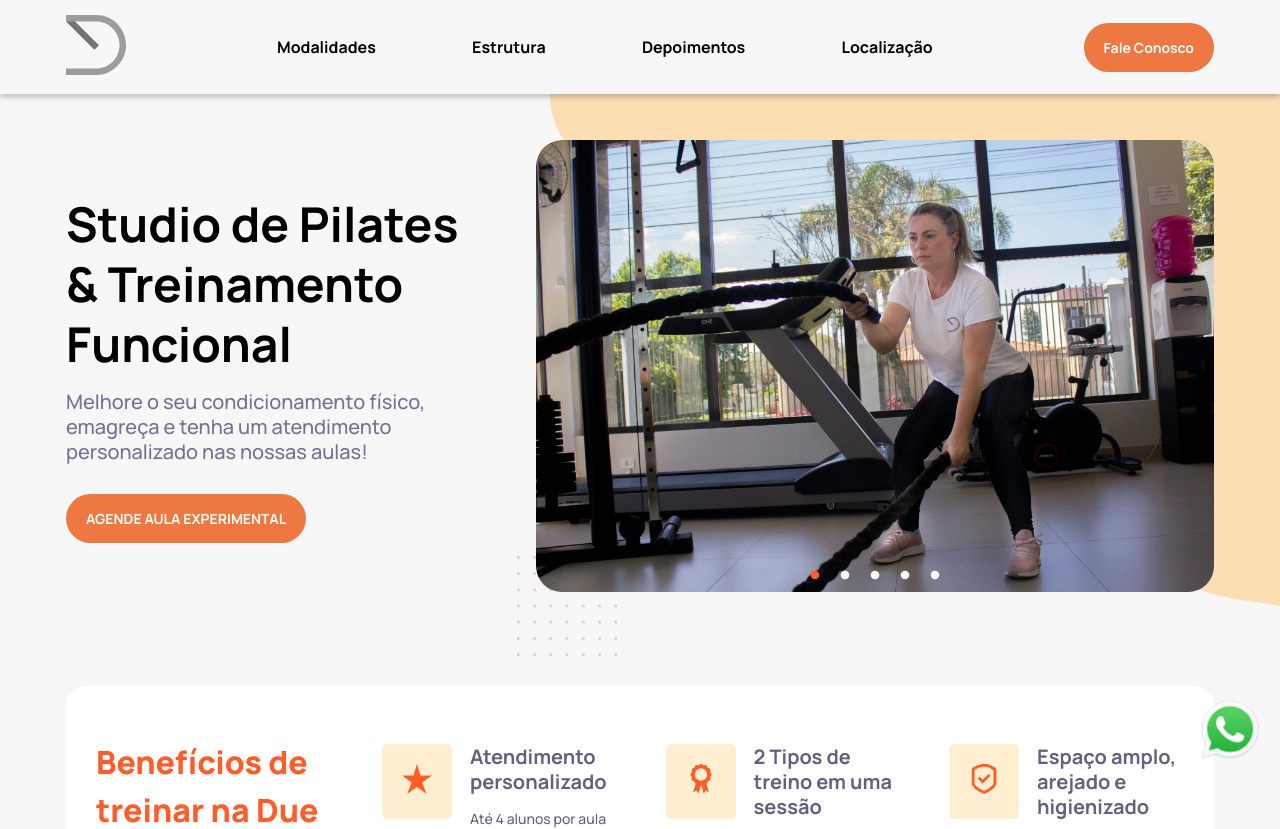
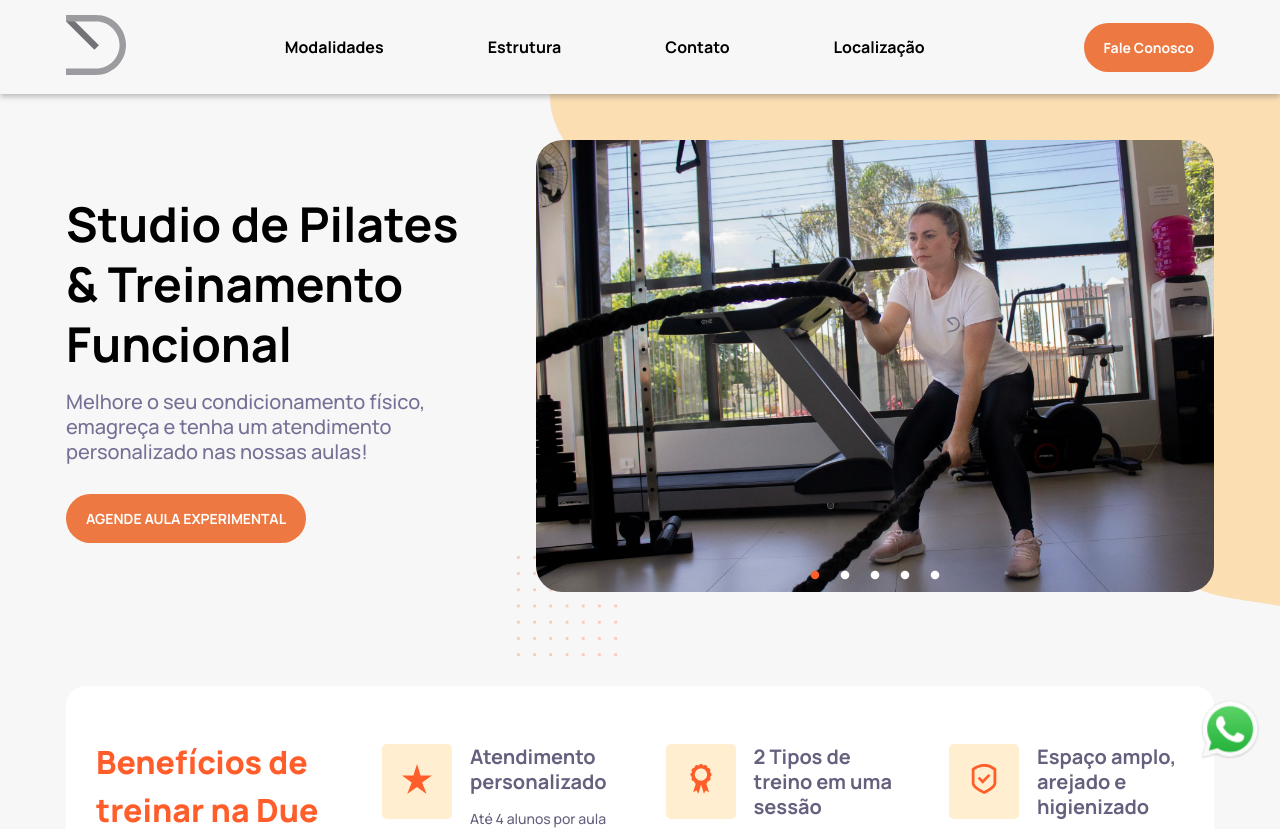
Before and after one commit to developerbacelar/due-studio-site-next, a Next.js app: page / in a window 1280 px wide. Shown: the top 829 px of the page. Built offline with nearby package versions, Linux system fonts and the light colour scheme.

Commit message:
atualização endereço

```diff
--- a/src/components/Menu/index.tsx
+++ b/src/components/Menu/index.tsx
@@ -172,7 +172,7 @@ const Menu = () => {
             <ul className="navbar-links">
                 <li><AnchorLink style={manrope.style} offset='120' href="#modalidades" className="menu-due-studio-item">Modalidades</AnchorLink></li>
                 <li><AnchorLink style={manrope.style} offset='120' href="#estrutura" className="menu-due-studio-item">Estrutura</AnchorLink></li>
-                <li><AnchorLink style={manrope.style} offset='120' href="#depoimentos" className="menu-due-studio-item">Depoimentos</AnchorLink></li>
+                <li><AnchorLink style={manrope.style} offset='120' href="#depoimentos" className="menu-due-studio-item">Contato</AnchorLink></li>
                 <li><AnchorLink style={manrope.style} offset='120' href="#localizacao" className="menu-due-studio-item">Localização</AnchorLink></li>
             </ul>
             <BurguerMenu
@@ -186,7 +186,7 @@ const Menu = () => {
                 </div>
                 <AnchorLink onClick={closeMenu} style={manrope.style} offset='120' href="#modalidades" className="menu-due-studio-item">Modalidades</AnchorLink>
                 <AnchorLink onClick={closeMenu} style={manrope.style} offset='120' href="#estrutura" className="menu-due-studio-item">Estrutura</AnchorLink>
-                <AnchorLink onClick={closeMenu} style={manrope.style} offset='120' href="#depoimentos" className="menu-due-studio-item">Depoimentos</AnchorLink>
+                <AnchorLink onClick={closeMenu} style={manrope.style} offset='120' href="#depoimentos" className="menu-due-studio-item">Contato</AnchorLink>
                 <AnchorLink onClick={closeMenu} style={manrope.style} offset='120' href="#localizacao" className="menu-due-studio-item">Localização</AnchorLink>
                 <div className="menu-burguer-icon-list">
                     <a href={href} id="btn-menu-whatsapp"><Image src="/icon-whatsapp.svg" alt="Ícone WhatsApp" width={46} height={46} /></a>
```
